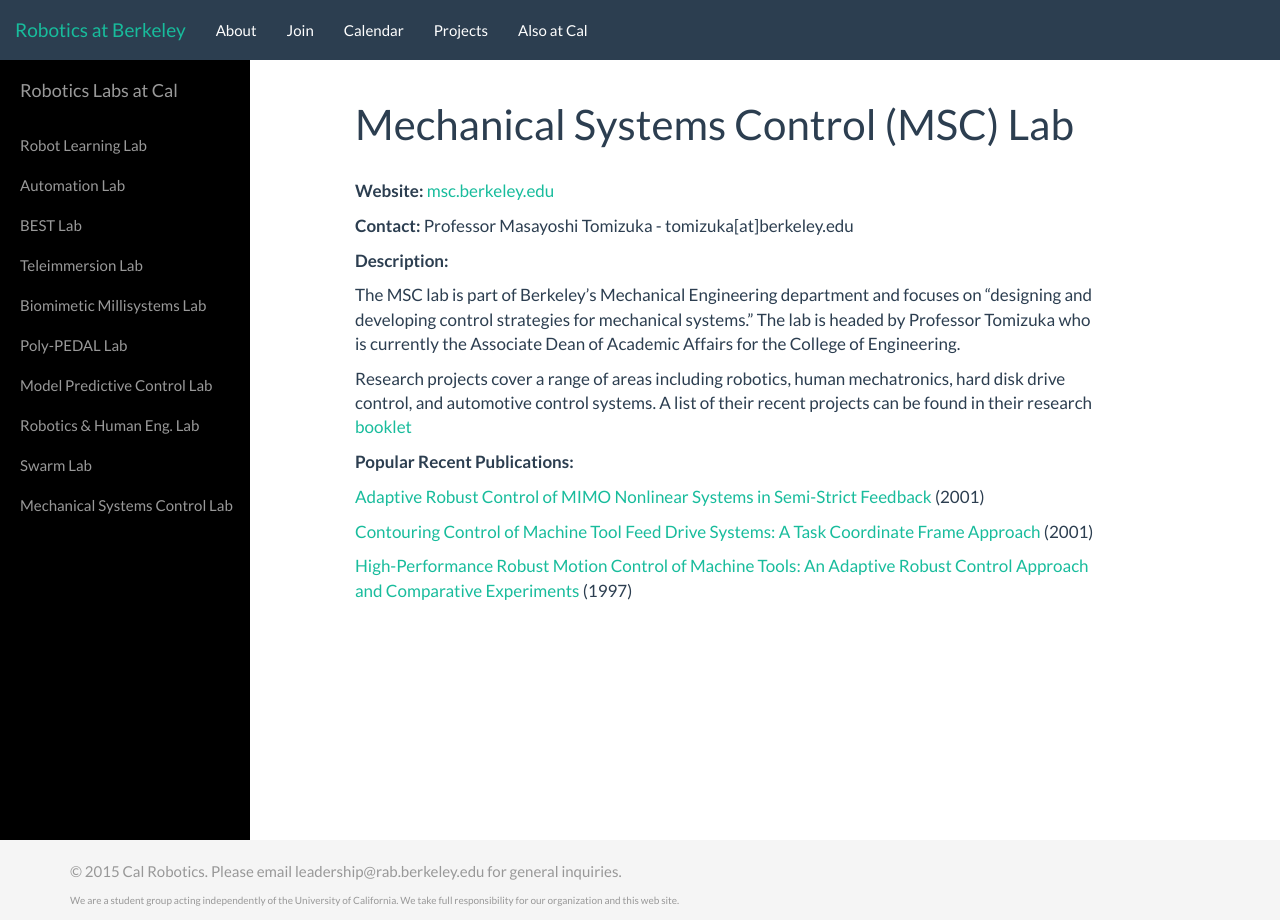
After one commit to ucberkeleyrobotics/website, a Flask app: page /related/labs/MSC/ in a window 1280 px wide. The commit adds this page. Run offline with Flask 2, Linux system fonts and the light colour scheme; some libraries are stand-ins or nearby versions.

Commit message:
added machine shop and MSC lab

```diff
--- /dev/null
+++ b/templates/related/labs/MSC.html
@@ -0,0 +1,25 @@
+{% extends "/related/labs/labs.html" %}
+{% block head %}{% endblock %}
+{% block title %}Mechanical Systems Control Lab{% endblock %}
+{% block content %}
+
+<div id="page-content-wrapper">
+    <div class="container-fluid">
+        <div class="row">
+            <div class="col-lg-11">
+                <h1>Mechanical Systems Control (MSC) Lab</h1><br>
+                <p><b>Website: </b><a href="http://msc.berkeley.edu/index.html " target="_blank">msc.berkeley.edu</a></p>
+                <p><b>Contact:</b> Professor Masayoshi Tomizuka - tomizuka[at]berkeley.edu</p>
+                <p><b>Description:</b></p>
+                <p>The MSC lab is part of Berkeley’s Mechanical Engineering department and focuses on “designing and developing control strategies for mechanical systems.” The lab is headed by Professor Tomizuka who is currently the Associate Dean of Academic Affairs for the College of Engineering. </p>
+		<p>Research projects cover a range of areas including robotics, human mechatronics, hard disk drive control, and automotive control systems. A list of their recent projects can be found in their research <a href ="http://msc.berkeley.edu/MSC_research_2013.pdf">booklet</a> </p>
+		<p><b>Popular Recent Publications:</b></p>
+                <p><a href="http://www.researchgate.net/profile/Bin_Yao2/publication/222838395_Adaptive_robust_control_of_MIMO_nonlinear_systems_in_semi-strict_feedback_forms/links/02bfe50f05e742ebf9000000.pdf" target = "_blank">Adaptive Robust Control of MIMO Nonlinear Systems in Semi-Strict Feedback</a> (2001)</p>
+                <p><a href = "https://engineering.purdue.edu/~gchiu/Papers/2001/TOM_Task_Coordinate_Frame_Tomi.pdf" target = "_blank">Contouring Control of Machine Tool Feed Drive Systems: A Task Coordinate Frame Approach</a> (2001)</p>
+                <p><a href="https://engineering.purdue.edu/~byao/Papers/Trans_Mechatronics91_machinetool.pdf" target="_blank">High-Performance Robust Motion Control of Machine Tools: An Adaptive Robust Control Approach and Comparative Experiments</a> (1997)</p>
+
+            </div>
+        </div>
+    </div>
+</div>
+{% endblock %}
--- a/templates/related/labs/labs.html
+++ b/templates/related/labs/labs.html
@@ -77,6 +77,9 @@
                         <li>
                             <a href="/related/labs/SWARM/">Swarm Lab</a>
                         </li>
+			<li>
+			    <a href="/related/labs/MSC/">Mechanical Systems Control Lab</a>
+			</li>
                     </ul>
                 </div>
                 <!-- /#sidebar-wrapper -->
--- a/templates/related/spaces/spaces.html
+++ b/templates/related/spaces/spaces.html
@@ -67,6 +67,9 @@
                         <li>
                             <a href="/related/spaces/wurster/">Wurster Fabrication Shop</a>
                         </li>
+			<li>
+			    <a href="/related/spaces/machineshop/">Machine Shop</a>
+			</li>
                     </ul>
                 </div>
                 <!-- /#sidebar-wrapper -->
```
Also changed, not shown: templates/related/spaces/machineshop.html (added, +29 -0 lines).
